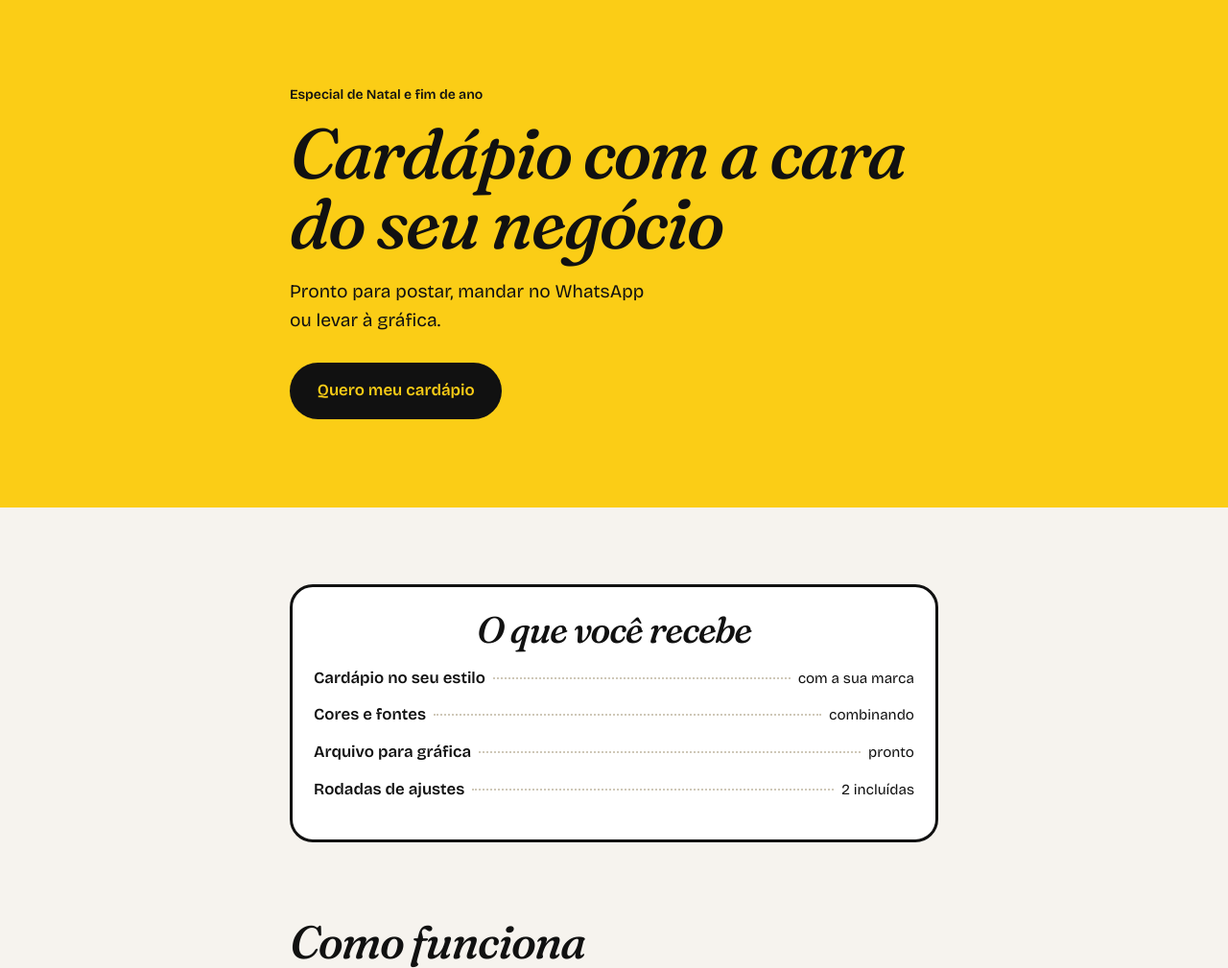
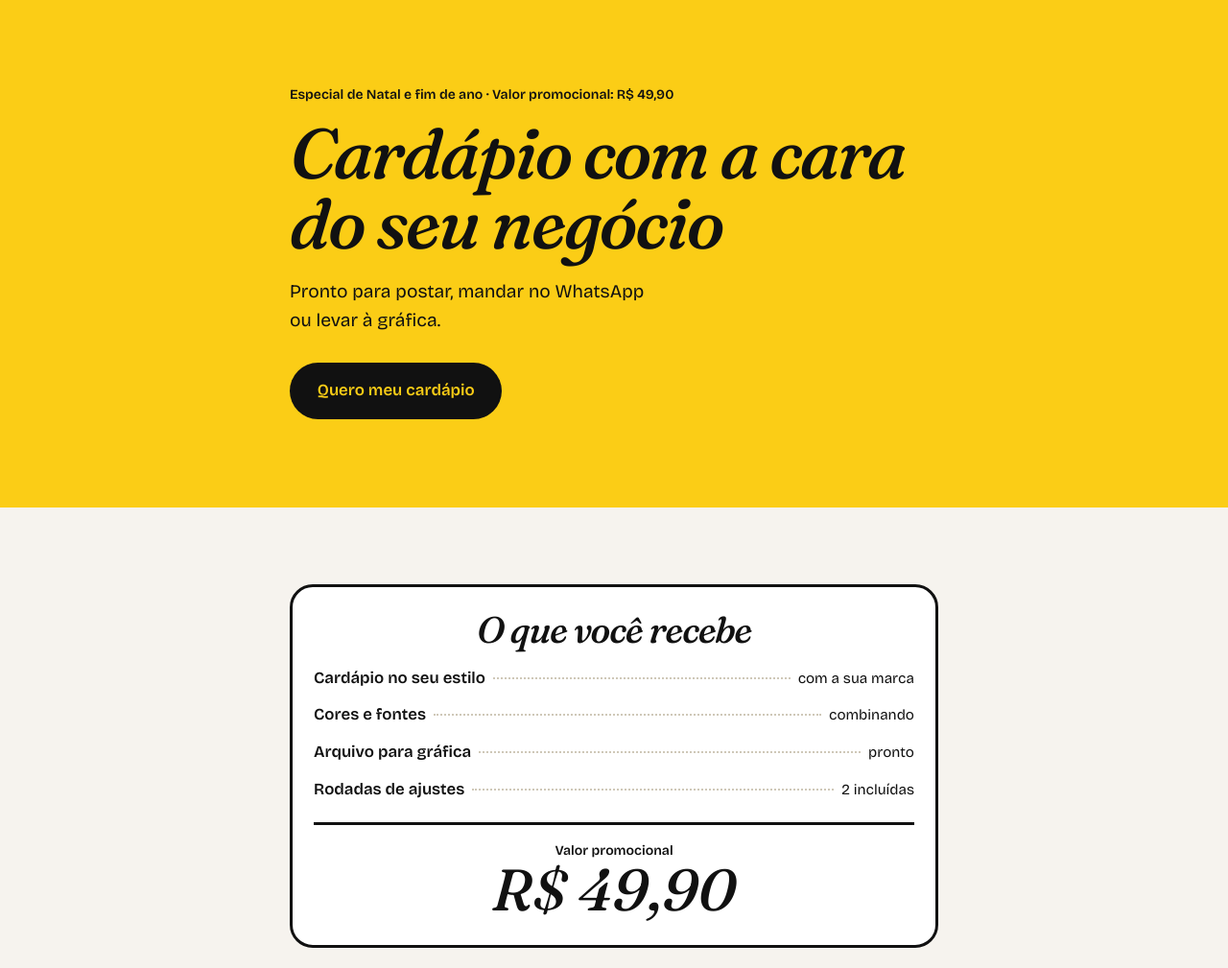
Before and after one commit to brnlanna-ops/Brunalannaart, a plain HTML site: page natal.html in a window 1280 px wide. Shown: the top 1009 px of the page at 96% size. Drawn offline with nearby package versions, Linux system fonts and the light colour scheme.

Commit message:
Add files via upload

```diff
--- a/natal.html
+++ b/natal.html
@@ -26,6 +26,7 @@ h2{font-size:clamp(2rem,6.5vw,3rem);margin-bottom:.6em}
 section{padding:clamp(48px,9vw,80px) 0 0}
 .menu{background:var(--card);border:3px solid var(--fg);border-radius:24px;padding:26px 22px}
 .menu h2{text-align:center;font-size:clamp(1.8rem,6vw,2.4rem);margin-bottom:18px}
+.price{margin-top:20px;padding-top:16px;border-top:3px solid var(--fg);text-align:center}.price small{display:block;font-weight:600}.price b{font:italic 500 clamp(2.6rem,10vw,3.8rem)/1 var(--serif)}
 .item{display:flex;align-items:baseline;gap:8px;margin:12px 0}
 .item b{font-weight:600}
 .item i{flex:1;border-bottom:2px dotted var(--line);transform:translateY(-4px)}
@@ -45,7 +46,7 @@ footer a{color:inherit}
 </head>
 <body>
 <header class="hero"><div class="wrap">
-<small>Especial de Natal e fim de ano</small>
+<small>Especial de Natal e fim de ano · Valor promocional: R$ 49,90</small>
 <h1>Cardápio com a cara do seu negócio</h1>
 <p>Pronto para postar, mandar no WhatsApp ou levar à gráfica.</p>
 <a class="btn" href="https://wa.me/5531989914624?text=Oi%2C%20Bruna!%20Quero%20meu%20card%C3%A1pio%20especial%20de%20Natal%20e%20fim%20de%20ano.">Quero meu cardápio</a>
@@ -58,6 +59,7 @@ footer a{color:inherit}
 <div class="item"><b>Cores e fontes</b><i></i><span>combinando</span></div>
 <div class="item"><b>Arquivo para gráfica</b><i></i><span>pronto</span></div>
 <div class="item"><b>Rodadas de ajustes</b><i></i><span>2 incluídas</span></div>
+<div class="price"><small>Valor promocional</small><b>R$ 49,90</b></div>
 </div>
 </div></section>
 
```
